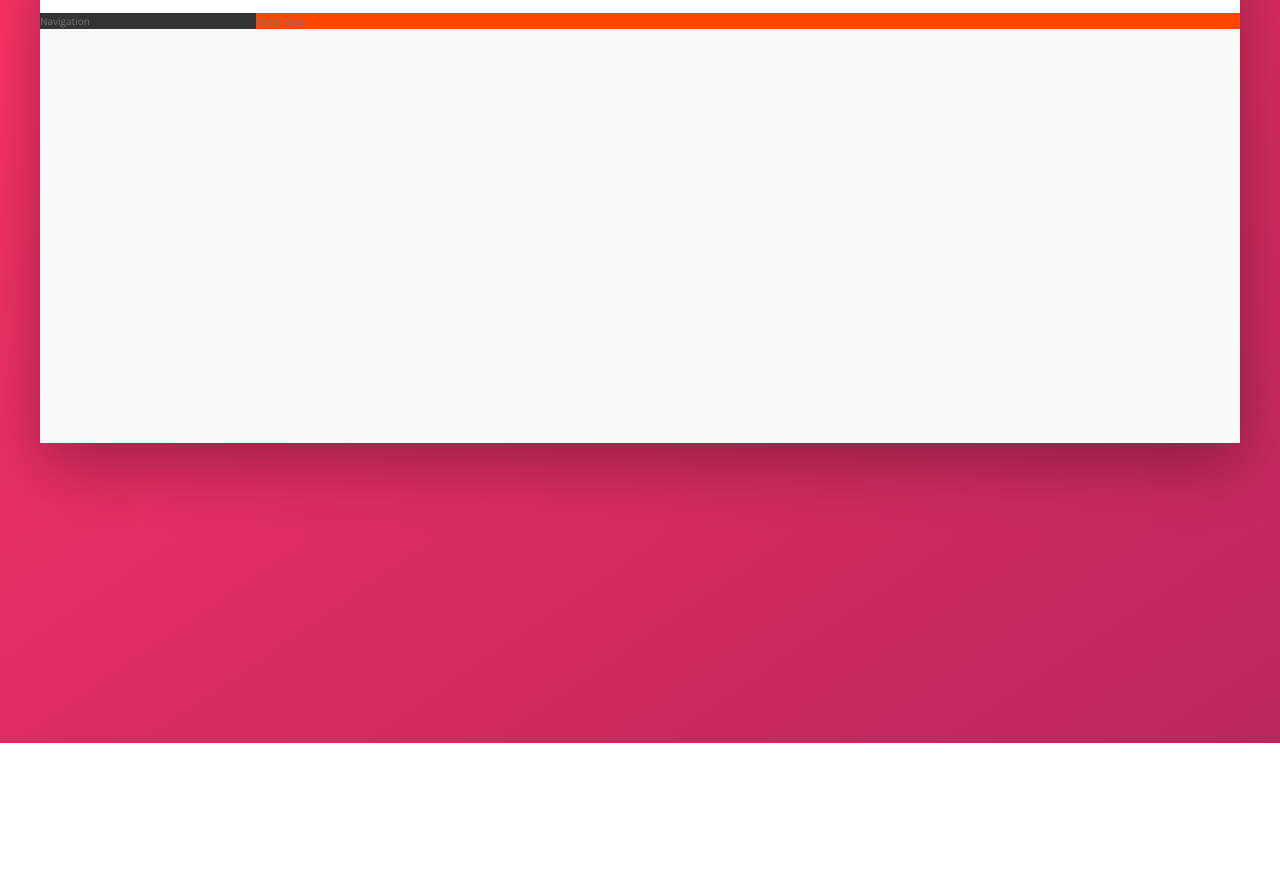
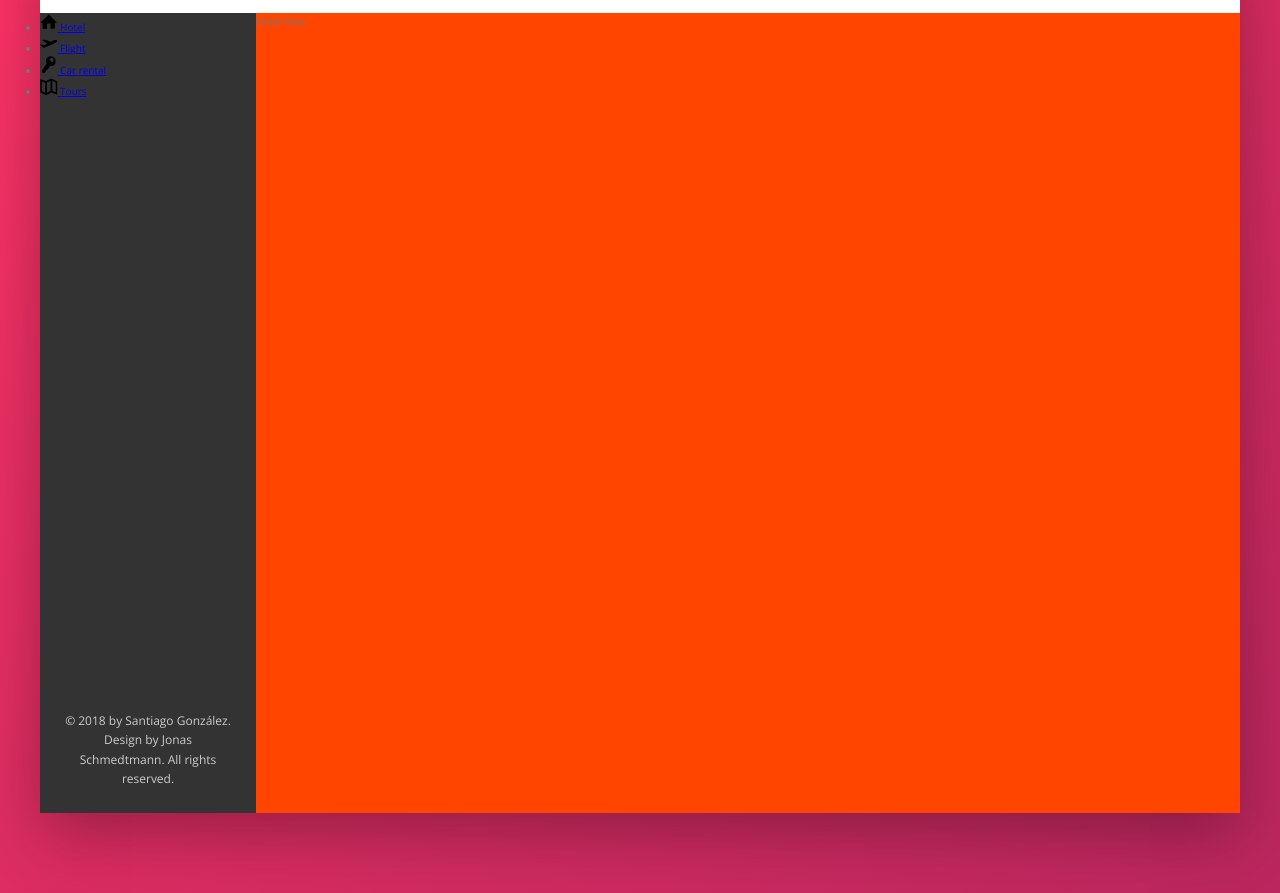
Before and after one commit to santi-go/trillo, a website: page index.html in a window 1280 px wide. Shown: the part 137-1030 px from the top of the page. Before the commit the page ends 880 px from the top, so only its background shows below. Drawn offline with nearby package versions, Linux system fonts and the light colour scheme.

Commit message:
Navigation part 1 done

```diff
--- a/index.html
+++ b/index.html
@@ -45,10 +45,53 @@
             </div>
           </nav>
         </header>
+
         <div class="content">
           <nav class="sidebar">
-            Navigation
+            <ul class="side-nav">
+              <li class="side-nav__item">
+                <a href="#" class="side-nav__link">
+                  <svg class="side-nav__icon">
+                    <use xlink:href="img/sprite.svg#icon-home"></use>
+                  </svg>
+                  <span>Hotel</span>
+                </a>
+              </li>
+
+              <li class="side-nav__item">
+                <a href="#" class="side-nav__link">
+                  <svg class="side-nav__icon">
+                    <use xlink:href="img/sprite.svg#icon-aircraft-take-off"></use>
+                  </svg>
+                  <span>Flight</span>
+                </a>
+              </li>
+
+              <li class="side-nav__item">
+                <a href="#" class="side-nav__link">
+                  <svg class="side-nav__icon">
+                    <use xlink:href="img/sprite.svg#icon-key"></use>
+                  </svg>
+                  <span>Car rental</span>
+                </a>
+              </li>
+
+              <li class="side-nav__item">
+                <a href="#" class="side-nav__link">
+                  <svg class="side-nav__icon">
+                    <use xlink:href="img/sprite.svg#icon-map"></use>
+                  </svg>
+                  <span>Tours</span>
+                </a>
+              </li>
+            </ul>
+
+            <div class="legal">
+              &copy; 2018 by Santiago González. Design by Jonas Schmedtmann. All rights reserved.
+            </div>
           </nav>
+
+
           <main class="hotel-view">
             Hotel View
           </main>
--- a/sass/_components.scss
+++ b/sass/_components.scss
@@ -114,3 +114,29 @@
     margin-right: 1rem;
   }
 }
+
+//////////////////////sSIDE-NAVIGATION
+
+.side-nav {
+  &__item {
+
+  }
+
+  &__link {
+
+  }
+
+  &__icon {
+    width: 1.75rem;
+    height: 1.75rem;
+  }
+}
+
+/////////////////////// LEGAL text
+
+.legal {
+  font-size: 1.2rem;
+  color: var(--color-grey-light-4);
+  text-align: center;
+  padding: 2.5rem;
+}
--- a/sass/_layout.scss
+++ b/sass/_layout.scss
@@ -26,9 +26,18 @@
   background-color: var(--color-grey-dark-1);
 
   flex: 0 0 18%;
+
+  display: flex;
+  flex-direction: column;
+  justify-content: space-between;
 }
 
 .hotel-view {
+  background-color: #fff;
+
+  //TEST
   background-color: orangered;
+  height: 80rem;
+
   flex: 1;
 }
```
Also changed, not shown: css/style.css.
